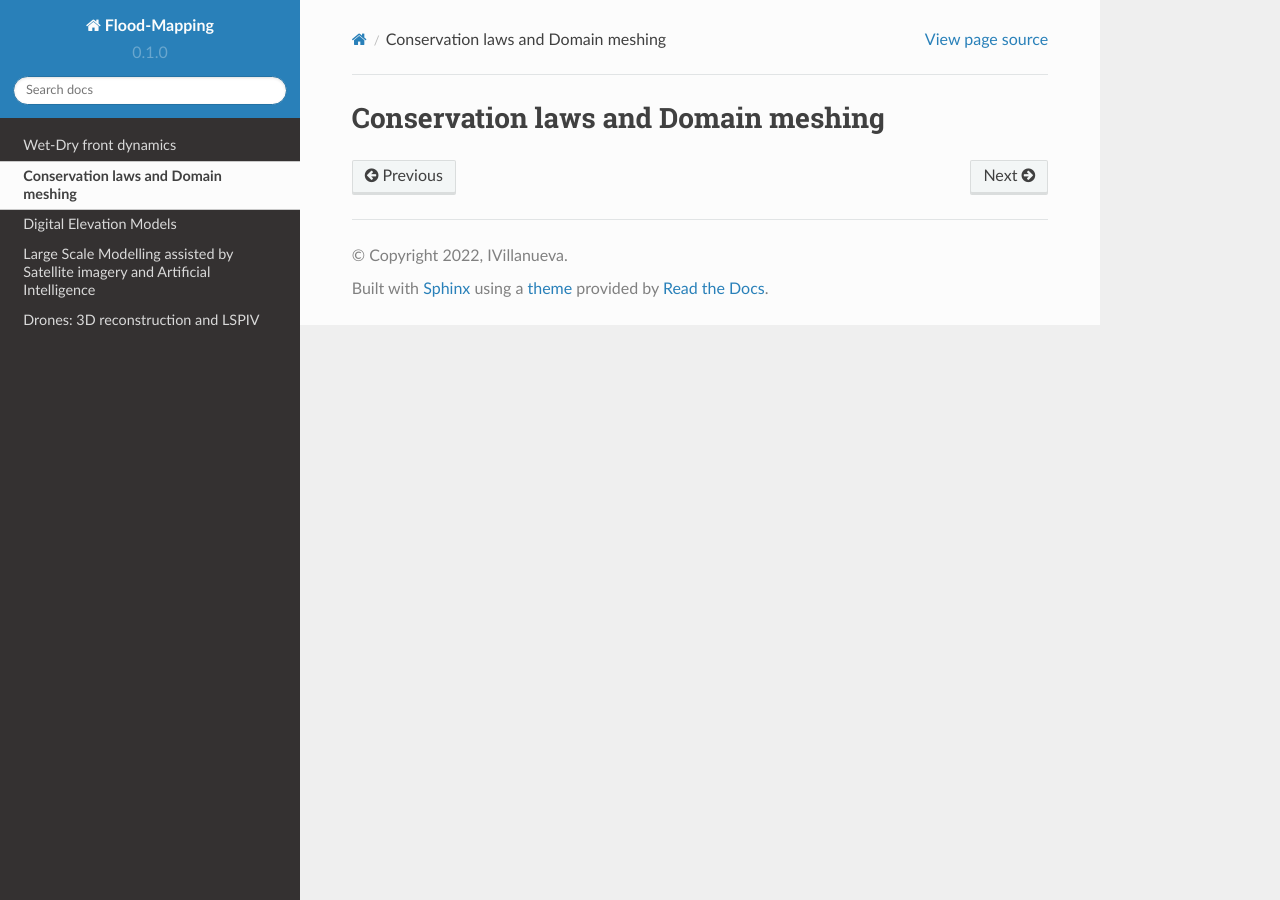
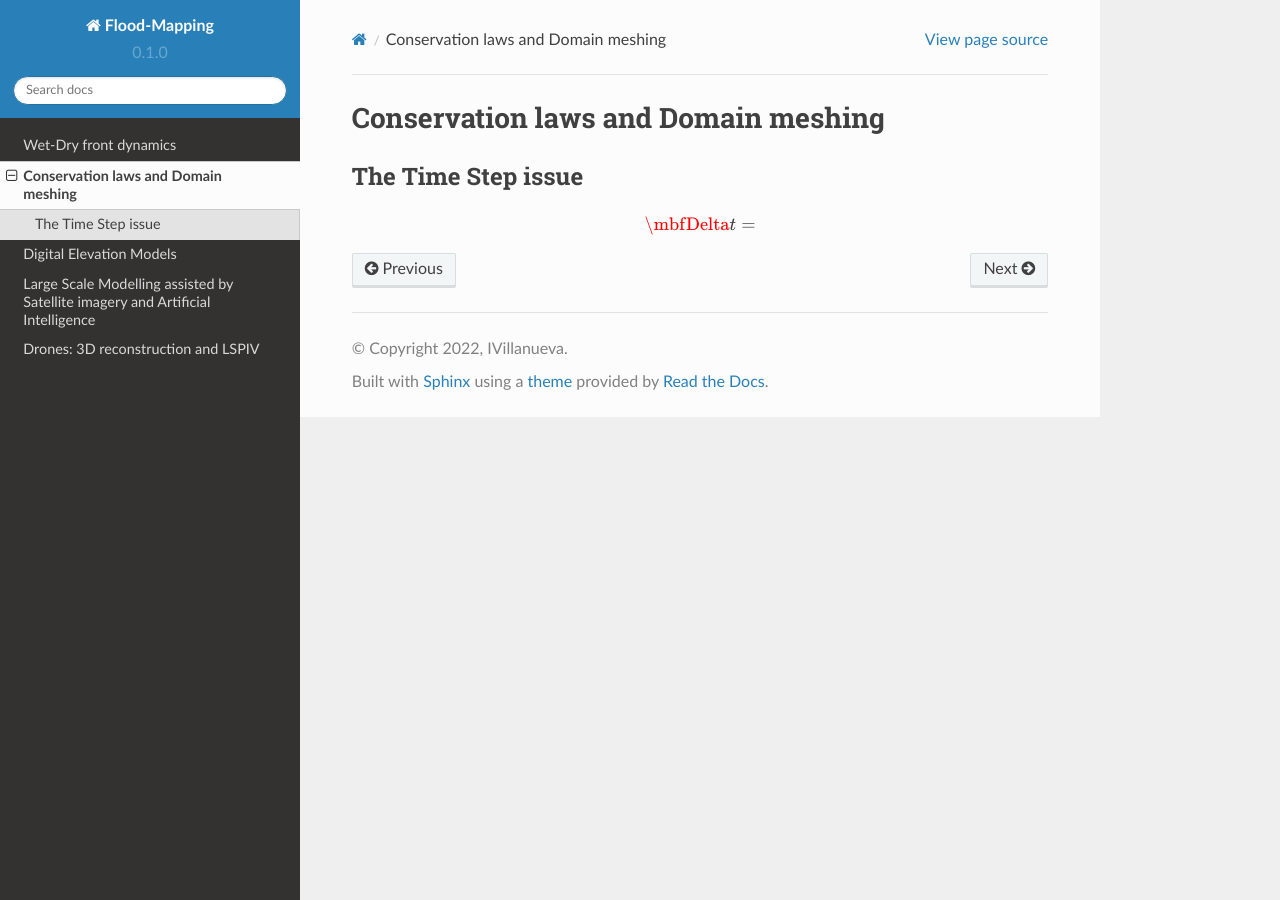
Before and after one commit to ivillamadrid/FloodMapping, a Sphinx documentation site: the page built from docs/source/claws.rst, in a window 1280 px wide. Built offline with Sphinx 7.4.7 and the Read the Docs theme 2.0.0, drawn with Linux system fonts in a browser that asks for light colours.

Commit message:
Update claws.rst

```diff
--- a/docs/source/claws.rst
+++ b/docs/source/claws.rst
@@ -1,2 +1,10 @@
 Conservation laws and Domain meshing
 ====================================
+
+
+The Time Step issue
+-------------------
+
+.. math::
+
+  \mbfDelta t=
```
